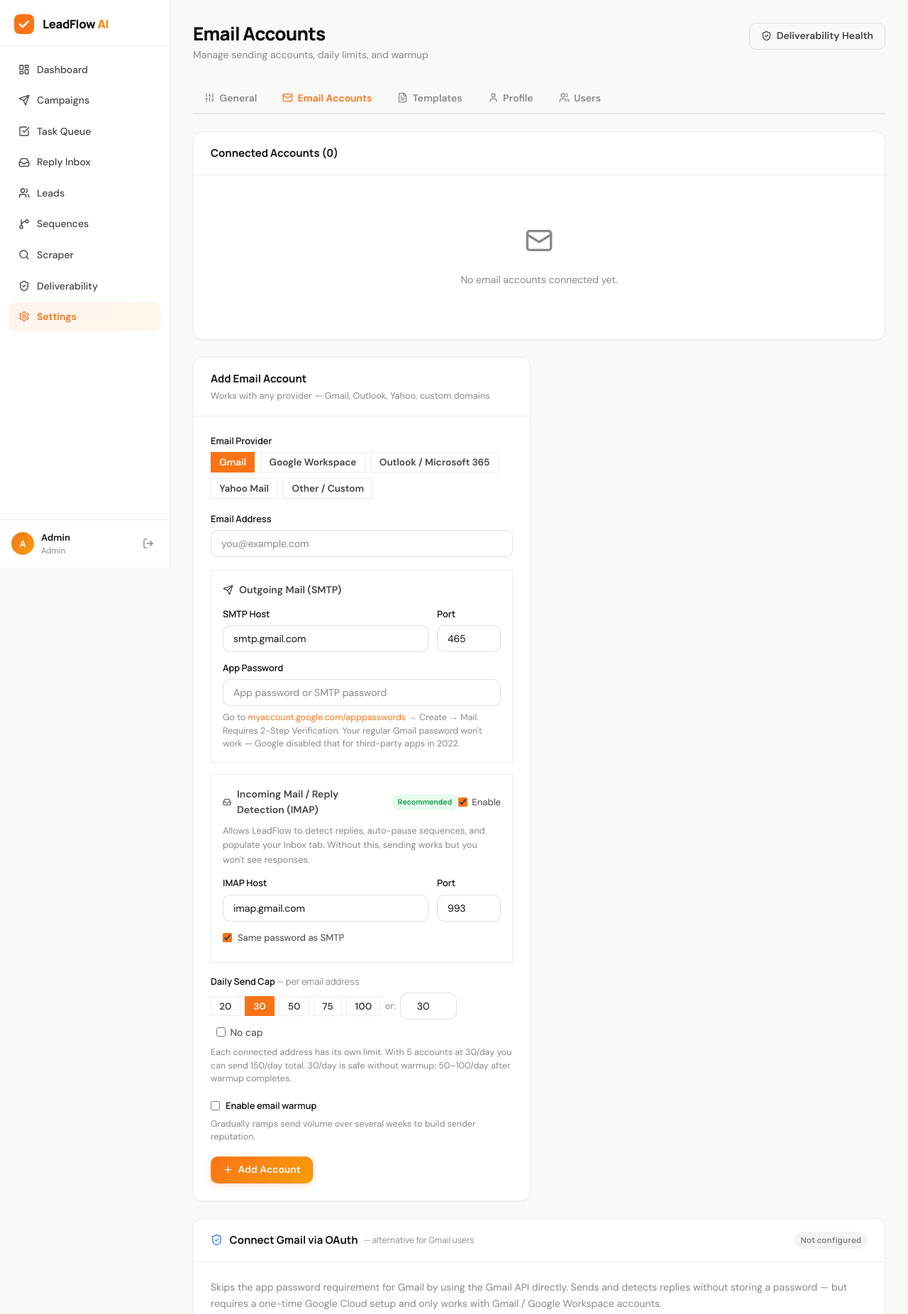
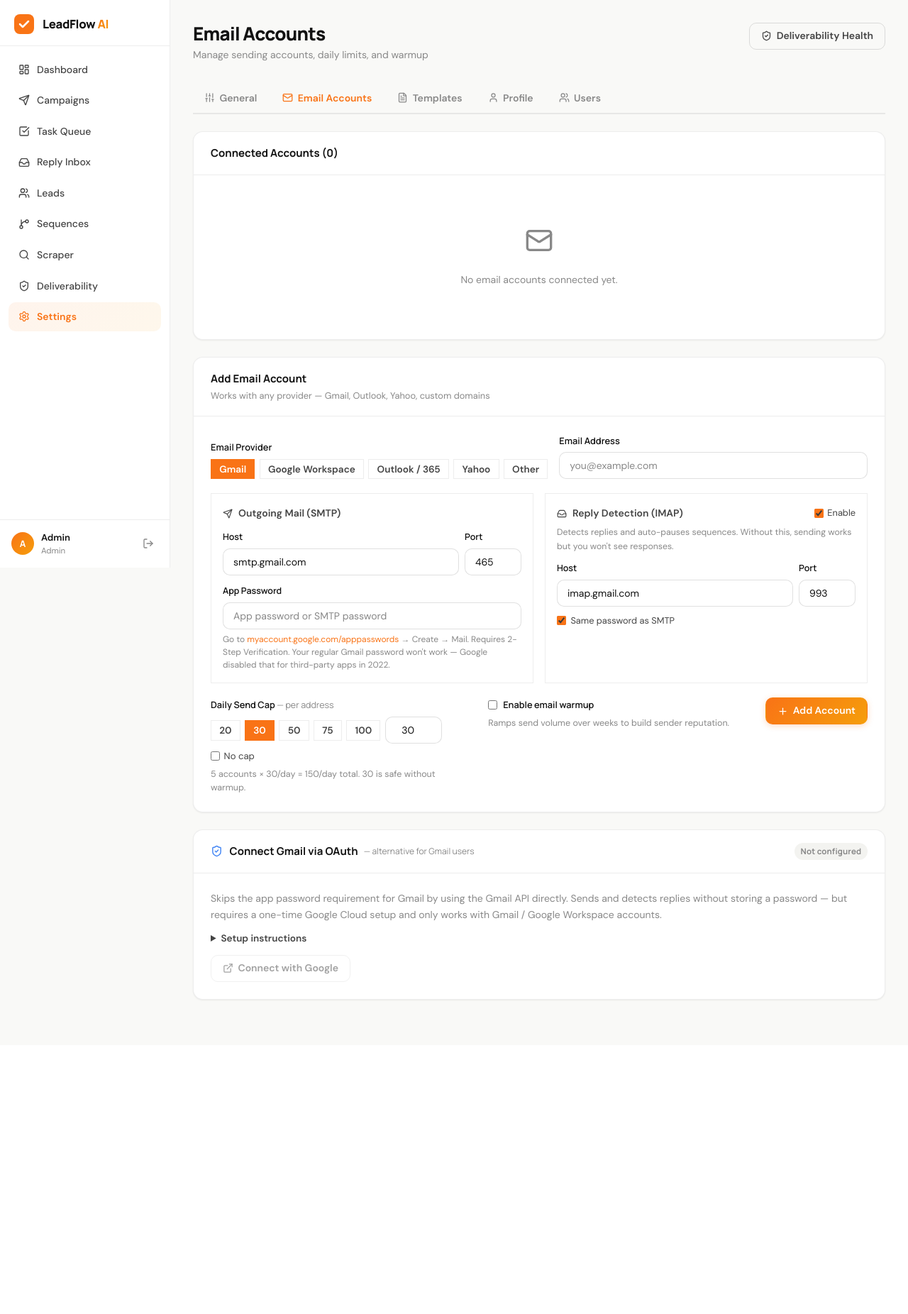
Before and after one commit to evanfay/leadflow-ai, a Flask app: page /settings/email-accounts in a window 1280 px wide. Shown: the top 1852 px of the page at 71% size. After the commit the page ends 1410 px from the top, so only its background shows below. Run offline with Flask 3, Linux system fonts and the light colour scheme; a user stored in the database is signed in; data that the repository does not hold is empty.

Commit message:
Horizontalize Add Email Account form: full-width card, SMTP/IMAP side-by-side
Co-Authored-By: Claude Sonnet 4.6 <noreply@anthropic.com>

```diff
--- a/templates/settings/email_accounts.html
+++ b/templates/settings/email_accounts.html
@@ -144,7 +144,7 @@
   </div>
 
   <!-- Add Account: SMTP + IMAP -->
-  <div class="card">
+  <div class="card" style="grid-column: 1 / -1;">
     <div class="card-header">
       <div>
         <h2 class="card-title">Add Email Account</h2>
@@ -152,54 +152,57 @@
       </div>
     </div>
     <div class="card-body">
-
       <form method="POST" action="{{ url_for('settings.add_email_account') }}">
         <input type="hidden" name="csrf_token" value="{{ csrf_token() if csrf_token is defined else '' }}">
 
-        <!-- Provider presets -->
-        <div class="form-group">
+        <!-- Row 1: provider + email -->
+        <div style="display:flex; flex-wrap:wrap; align-items:flex-end; gap:1rem; margin-bottom:1.25rem;">
+          <div>
             <label class="form-label">Email Provider</label>
-          <div style="display:flex; flex-wrap:wrap; gap:0.5rem; margin-bottom:0.75rem;">
+            <div style="display:flex; flex-wrap:wrap; gap:0.4rem;">
               <button type="button" class="cap-preset-btn active" id="preset-gmail"
                       onclick="setProviderPreset('gmail', this)">Gmail</button>
               <button type="button" class="cap-preset-btn" id="preset-workspace"
                       onclick="setProviderPreset('workspace', this)">Google Workspace</button>
               <button type="button" class="cap-preset-btn" id="preset-outlook"
-                    onclick="setProviderPreset('outlook', this)">Outlook / Microsoft 365</button>
+                      onclick="setProviderPreset('outlook', this)">Outlook / 365</button>
               <button type="button" class="cap-preset-btn" id="preset-yahoo"
-                    onclick="setProviderPreset('yahoo', this)">Yahoo Mail</button>
+                      onclick="setProviderPreset('yahoo', this)">Yahoo</button>
               <button type="button" class="cap-preset-btn" id="preset-custom"
-                    onclick="setProviderPreset('custom', this)">Other / Custom</button>
+                      onclick="setProviderPreset('custom', this)">Other</button>
             </div>
           </div>
-
-        <div class="form-group">
+          <div style="flex:1; min-width:220px;">
             <label class="form-label">Email Address</label>
             <input type="email" name="email_address" class="form-control"
                    placeholder="you@example.com" required>
           </div>
+        </div>
 
-        <!-- Outgoing (SMTP) -->
-        <div style="border:1px solid var(--border); border-radius:var(--radius); padding:1rem; margin-bottom:1rem;">
+        <!-- Row 2: SMTP | IMAP side by side -->
+        <div style="display:grid; grid-template-columns:1fr 1fr; gap:1rem; margin-bottom:1.25rem;">
+
+          <!-- SMTP -->
+          <div style="border:1px solid var(--border); border-radius:var(--radius); padding:1rem;">
             <div style="font-weight:600; font-size:0.875rem; margin-bottom:0.75rem; display:flex; align-items:center; gap:0.5rem;">
-            <i data-lucide="send" style="width:15px;height:15px;"></i> Outgoing Mail (SMTP)
+              <i data-lucide="send" style="width:14px;height:14px;"></i> Outgoing Mail (SMTP)
             </div>
-          <div style="display:flex; gap:0.75rem; margin-bottom:0.75rem;">
+            <div style="display:flex; gap:0.5rem; margin-bottom:0.75rem;">
               <div style="flex:1;">
-              <label class="form-label" style="font-size:0.8rem;">SMTP Host</label>
+                <label class="form-label" style="font-size:0.78rem;">Host</label>
                 <input type="text" name="smtp_host" id="smtp-host" class="form-control"
                        value="smtp.gmail.com" placeholder="smtp.example.com" required>
               </div>
-            <div style="width:90px;">
-              <label class="form-label" style="font-size:0.8rem;">Port</label>
+              <div style="width:80px;">
+                <label class="form-label" style="font-size:0.78rem;">Port</label>
                 <input type="number" name="smtp_port" id="smtp-port" class="form-control" value="465">
               </div>
             </div>
-          <div class="form-group" style="margin:0;">
-            <label class="form-label" id="smtp-password-label" style="font-size:0.8rem;">App Password</label>
+            <div>
+              <label class="form-label" id="smtp-password-label" style="font-size:0.78rem;">App Password</label>
               <input type="password" name="smtp_password" id="smtp-password" class="form-control"
                      placeholder="App password or SMTP password" required>
-            <div class="form-hint" id="smtp-password-hint" style="margin-top:0.4rem;">
+              <div class="form-hint" id="smtp-password-hint" style="margin-top:0.35rem; font-size:0.75rem;">
                 Go to <a href="https://myaccount.google.com/apppasswords" target="_blank">myaccount.google.com/apppasswords</a>
                 → Create → Mail. Requires 2-Step Verification.
                 Your regular Gmail password won't work — Google disabled that for third-party apps in 2022.
@@ -207,37 +210,35 @@
             </div>
           </div>
 
-        <!-- Incoming (IMAP) — reply detection -->
-        <div style="border:1px solid var(--border); border-radius:var(--radius); padding:1rem; margin-bottom:1rem;">
-          <div style="display:flex; align-items:center; justify-content:space-between; margin-bottom:0.5rem;">
+          <!-- IMAP -->
+          <div style="border:1px solid var(--border); border-radius:var(--radius); padding:1rem;">
+            <div style="display:flex; align-items:center; justify-content:space-between; margin-bottom:0.4rem;">
               <div style="font-weight:600; font-size:0.875rem; display:flex; align-items:center; gap:0.5rem;">
-              <i data-lucide="inbox" style="width:15px;height:15px;"></i> Incoming Mail / Reply Detection (IMAP)
-              <span class="badge badge-green" style="font-size:0.65rem;">Recommended</span>
+                <i data-lucide="inbox" style="width:14px;height:14px;"></i> Reply Detection (IMAP)
               </div>
-            <label style="display:flex; align-items:center; gap:0.4rem; cursor:pointer; font-size:0.82rem;">
+              <label style="display:flex; align-items:center; gap:0.35rem; cursor:pointer; font-size:0.8rem;">
                 <input type="checkbox" id="imap-enabled-toggle" checked
                        onchange="toggleImapSection(this.checked)"
                        style="accent-color:var(--accent-1);">
                 Enable
               </label>
             </div>
-          <p style="font-size:0.8rem; color:var(--text-muted); margin-bottom:0.75rem;">
-            Allows LeadFlow to detect replies, auto-pause sequences, and populate your Inbox tab.
-            Without this, sending works but you won't see responses.
+            <p style="font-size:0.77rem; color:var(--text-muted); margin-bottom:0.65rem;">
+              Detects replies and auto-pauses sequences. Without this, sending works but you won't see responses.
             </p>
             <div id="imap-fields">
-            <div style="display:flex; gap:0.75rem; margin-bottom:0.75rem;">
+              <div style="display:flex; gap:0.5rem; margin-bottom:0.6rem;">
                 <div style="flex:1;">
-                <label class="form-label" style="font-size:0.8rem;">IMAP Host</label>
+                  <label class="form-label" style="font-size:0.78rem;">Host</label>
                   <input type="text" name="imap_host" id="imap-host" class="form-control"
                          value="imap.gmail.com" placeholder="imap.example.com">
                 </div>
-              <div style="width:90px;">
-                <label class="form-label" style="font-size:0.8rem;">Port</label>
+                <div style="width:80px;">
+                  <label class="form-label" style="font-size:0.78rem;">Port</label>
                   <input type="number" name="imap_port" id="imap-port" class="form-control" value="993">
                 </div>
               </div>
-            <label style="display:flex; align-items:center; gap:0.5rem; font-size:0.82rem; cursor:pointer; margin-bottom:0.5rem;">
+              <label style="display:flex; align-items:center; gap:0.4rem; font-size:0.8rem; cursor:pointer; margin-bottom:0.4rem;">
                 <input type="checkbox" name="imap_same_password" id="imap-same-pw" checked
                        onchange="toggleImapPassword(!this.checked)"
                        style="accent-color:var(--accent-1);">
@@ -249,72 +250,71 @@
               </div>
             </div>
           </div>
+        </div>
 
-        <!-- Daily cap -->
-        <div class="form-group">
-          <label class="form-label">Daily Send Cap <span style="font-weight:400; color:var(--text-muted); font-size:0.8rem;">— per email address</span></label>
+        <!-- Row 3: daily cap | warmup | submit -->
+        <div style="display:flex; flex-wrap:wrap; gap:1.5rem; align-items:flex-start;">
+          <div style="flex:1; min-width:260px;">
+            <label class="form-label">Daily Send Cap <span style="font-weight:400; color:var(--text-muted); font-size:0.78rem;">— per address</span></label>
             <div class="cap-presets" id="smtp-cap-presets">
               <button type="button" class="cap-preset-btn" onclick="setCapPreset('smtp-daily-limit', 20, this)">20</button>
               <button type="button" class="cap-preset-btn active" onclick="setCapPreset('smtp-daily-limit', 30, this)">30</button>
               <button type="button" class="cap-preset-btn" onclick="setCapPreset('smtp-daily-limit', 50, this)">50</button>
               <button type="button" class="cap-preset-btn" onclick="setCapPreset('smtp-daily-limit', 75, this)">75</button>
               <button type="button" class="cap-preset-btn" onclick="setCapPreset('smtp-daily-limit', 100, this)">100</button>
-            <span style="color:var(--text-muted); font-size:0.8rem; align-self:center;">or:</span>
               <input type="number" name="daily_limit" id="smtp-daily-limit" class="form-control cap-custom-input"
                      value="30" min="1" max="2000" oninput="clearPresetActive('smtp-cap-presets')">
-            <label style="display:flex; align-items:center; gap:0.4rem; cursor:pointer; font-size:0.875rem; white-space:nowrap; margin-left:0.5rem;">
+              <label style="display:flex; align-items:center; gap:0.35rem; cursor:pointer; font-size:0.82rem; white-space:nowrap;">
                 <input type="checkbox" id="smtp-no-cap" onchange="toggleNoCap(this, 'smtp-daily-limit', 'smtp-cap-presets')"
                        style="accent-color:var(--accent-1);">
                 No cap
               </label>
             </div>
-          <div class="form-hint" style="margin-top:0.5rem;">
-            Each connected address has its own limit. With 5 accounts at 30/day you can send 150/day total.
-            30/day is safe without warmup; 50–100/day after warmup completes.
-          </div>
+            <div class="form-hint" style="margin-top:0.4rem;">5 accounts × 30/day = 150/day total. 30 is safe without warmup.</div>
           </div>
 
-        <!-- Warmup -->
-        <div class="form-group">
+          <div style="flex:1; min-width:200px;">
             <label class="form-label" style="display:flex; align-items:center; gap:0.5rem;">
               <input type="checkbox" name="warmup_enabled" id="smtp-warmup-toggle" value="1"
                      onchange="document.getElementById('smtp-warmup-options').style.display = this.checked ? '' : 'none'"
                      style="accent-color:var(--accent-1);">
               Enable email warmup
             </label>
-          <div class="form-hint">Gradually ramps send volume over several weeks to build sender reputation.</div>
-        </div>
-
-        <div id="smtp-warmup-options" style="display:none; margin-bottom:1.25rem;">
-          <label class="form-label">Warmup Tier</label>
-          <div style="display:flex; flex-direction:column; gap:0.6rem;">
+            <div class="form-hint">Ramps send volume over weeks to build sender reputation.</div>
+            <div id="smtp-warmup-options" style="display:none; margin-top:0.75rem;">
+              <div style="display:flex; flex-direction:column; gap:0.5rem;">
                 <label class="warmup-tier-card">
                   <input type="radio" name="warmup_tier" value="slow" style="accent-color:var(--accent-1);">
                   <div>
-                <div style="font-weight:600; font-size:0.9rem;">Slow — 5 weeks</div>
-                <div style="font-size:0.8rem; color:var(--text-muted);">5 → 10 → 20 → 35 → 50/day — new domains</div>
+                    <div style="font-weight:600; font-size:0.85rem;">Slow — 5 weeks</div>
+                    <div style="font-size:0.75rem; color:var(--text-muted);">5 → 10 → 20 → 35 → 50/day</div>
                   </div>
                 </label>
                 <label class="warmup-tier-card">
                   <input type="radio" name="warmup_tier" value="medium" checked style="accent-color:var(--accent-1);">
                   <div>
-                <div style="font-weight:600; font-size:0.9rem;">Medium — 4 weeks <span class="badge badge-orange" style="font-size:0.65rem; vertical-align:middle;">Recommended</span></div>
-                <div style="font-size:0.8rem; color:var(--text-muted);">10 → 25 → 40 → 60/day</div>
+                    <div style="font-weight:600; font-size:0.85rem;">Medium — 4 weeks <span class="badge badge-orange" style="font-size:0.62rem; vertical-align:middle;">Recommended</span></div>
+                    <div style="font-size:0.75rem; color:var(--text-muted);">10 → 25 → 40 → 60/day</div>
                   </div>
                 </label>
                 <label class="warmup-tier-card">
                   <input type="radio" name="warmup_tier" value="aggressive" style="accent-color:var(--accent-1);">
                   <div>
-                <div style="font-weight:600; font-size:0.9rem;">Aggressive — 3 weeks</div>
-                <div style="font-size:0.8rem; color:var(--text-muted);">20 → 40 → 60/day — established domains only</div>
+                    <div style="font-weight:600; font-size:0.85rem;">Aggressive — 3 weeks</div>
+                    <div style="font-size:0.75rem; color:var(--text-muted);">20 → 40 → 60/day</div>
                   </div>
                 </label>
               </div>
             </div>
+          </div>
 
+          <div style="display:flex; align-items:flex-end; padding-bottom:2px;">
             <button type="submit" class="btn btn-primary">
               <i data-lucide="plus"></i> Add Account
             </button>
+          </div>
+        </div>
+
       </form>
     </div>
   </div>
```
Lines whose indentation alone changed are shown as unchanged.
